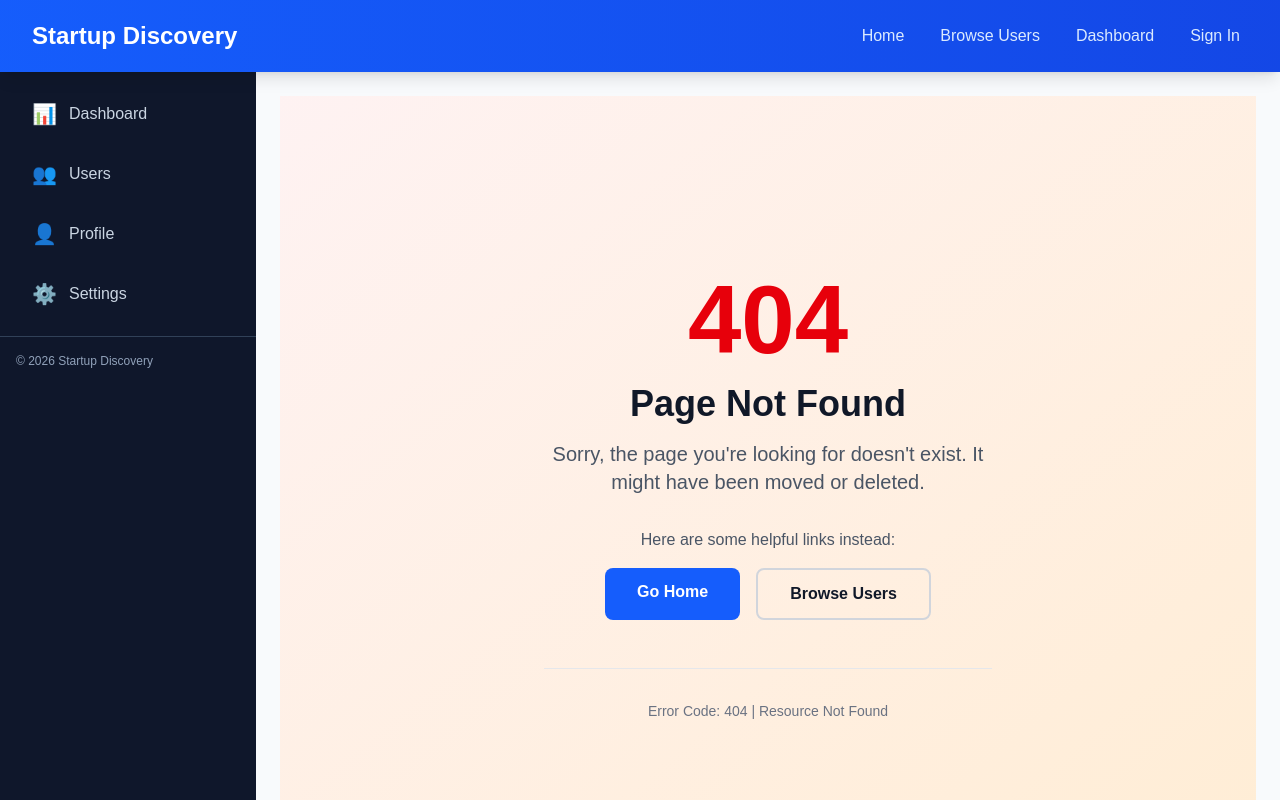
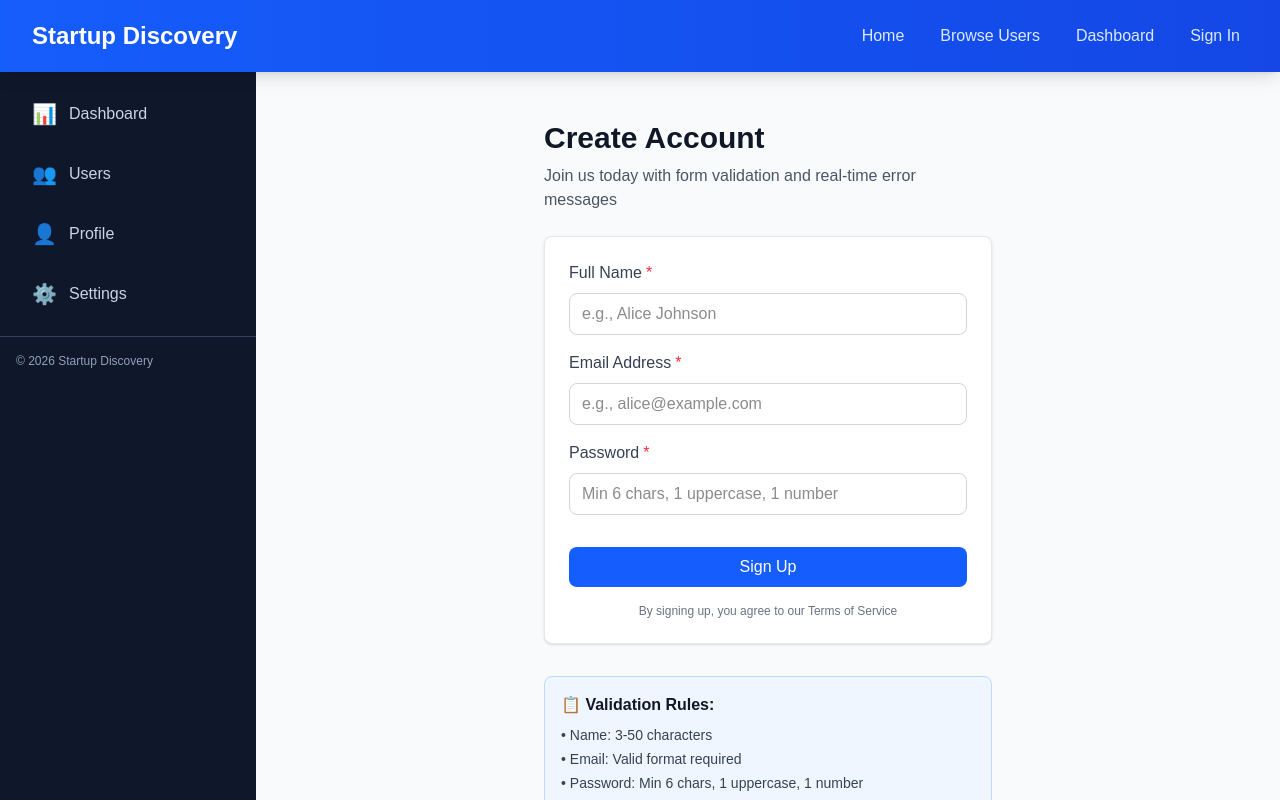
Before and after one commit to kalviumcommunity/S81-1225-revolution-withNext.jsAndAWS-StartupDiscovery, a Next.js app in the folder startupdiscovery/: page /signup in a window 1280 px wide. Before the commit this address had no page. Shown: the top 802 px of the page. Built offline with nearby package versions, Linux system fonts and the light colour scheme.

Commit message:
feat: Implement form handling and validation with React Hook Form and Zod

```diff
--- /dev/null
+++ b/startupdiscovery/app/signup/page.tsx
@@ -0,0 +1,134 @@
+"use client";
+
+import { useForm } from "react-hook-form";
+import { zodResolver } from "@hookform/resolvers/zod";
+import { useState } from "react";
+import { signupSchema, SignupFormData } from "@/schemas/signupSchema";
+import FormInput from "@/components/FormInput";
+
+export default function SignupPage() {
+  const [successMessage, setSuccessMessage] = useState("");
+  const [submitError, setSubmitError] = useState("");
+
+  const {
+    register,
+    handleSubmit,
+    reset,
+    formState: { errors, isSubmitting },
+  } = useForm<SignupFormData>({
+    resolver: zodResolver(signupSchema),
+    mode: "onBlur",
+  });
+
+  const onSubmit = async (data: SignupFormData) => {
+    try {
+      setSubmitError("");
+      setSuccessMessage("");
+
+      // Simulate API call
+      await new Promise((resolve) => setTimeout(resolve, 1000));
+
+      console.log("Form Submitted:", data);
+
+      setSuccessMessage(
+        `Welcome, ${data.name}! Your account has been created.`
+      );
+      reset();
+    } catch (error) {
+      setSubmitError("Failed to create account. Please try again.");
+      console.error("Submission error:", error);
+    }
+  };
+
+  return (
+    <main className="p-6 flex flex-col items-center min-h-screen bg-gray-50">
+      <div className="w-full max-w-md">
+        <h1 className="text-3xl font-bold mb-2 text-gray-900">
+          Create Account
+        </h1>
+        <p className="text-gray-600 mb-6">
+          Join us today with form validation and real-time error messages
+        </p>
+
+        {successMessage && (
+          <div className="mb-6 p-4 bg-green-50 border border-green-200 rounded-lg">
+            <p className="text-green-700 font-medium">✅ {successMessage}</p>
+          </div>
+        )}
+
+        {submitError && (
+          <div className="mb-6 p-4 bg-red-50 border border-red-200 rounded-lg">
+            <p className="text-red-700 font-medium">❌ {submitError}</p>
+          </div>
+        )}
+
+        <form
+          onSubmit={handleSubmit(onSubmit)}
+          className="bg-white p-6 border border-gray-200 rounded-lg shadow-sm"
+          noValidate
+        >
+          <FormInput
+            label="Full Name"
+            name="name"
+            type="text"
+            register={register("name")}
+            error={errors.name}
+            placeholder="e.g., Alice Johnson"
+          />
+
+          <FormInput
+            label="Email Address"
+            name="email"
+            type="email"
+            register={register("email")}
+            error={errors.email}
+            placeholder="e.g., alice@example.com"
+          />
+
+          <FormInput
+            label="Password"
+            name="password"
+            type="password"
+            register={register("password")}
+            error={errors.password}
+            placeholder="Min 6 chars, 1 uppercase, 1 number"
+          />
+
+          <div className="mt-8 mb-4">
+            <button
+              type="submit"
+              disabled={isSubmitting}
+              className="w-full py-2 px-4 bg-blue-600 text-white font-medium rounded-lg hover:bg-blue-700 disabled:bg-gray-400 disabled:cursor-not-allowed transition-colors"
+            >
+              {isSubmitting ? "Creating Account..." : "Sign Up"}
+            </button>
+          </div>
+
+          <p className="text-xs text-gray-500 text-center">
+            By signing up, you agree to our Terms of Service
+          </p>
+        </form>
+
+        <div className="mt-8 p-4 bg-blue-50 border border-blue-200 rounded-lg">
+          <h2 className="font-bold text-gray-900 mb-2">📋 Validation Rules:</h2>
+          <ul className="text-sm text-gray-700 space-y-1">
+            <li>• Name: 3-50 characters</li>
+            <li>• Email: Valid format required</li>
+            <li>• Password: Min 6 chars, 1 uppercase, 1 number</li>
+          </ul>
+        </div>
+
+        <div className="mt-6 p-4 bg-gray-100 rounded-lg">
+          <h3 className="font-bold text-gray-900 mb-2">💡 Try These:</h3>
+          <ol className="text-sm text-gray-700 space-y-1 list-decimal list-inside">
+            <li>Leave fields empty → see required errors</li>
+            <li>Enter &quot;ab&quot; name → too short error</li>
+            <li>Enter &quot;invalid&quot; email → email error</li>
+            <li>Enter &quot;password123&quot; → missing uppercase error</li>
+            <li>Fill all correctly → successful submission</li>
+          </ol>
+        </div>
+      </div>
+    </main>
+  );
+}
--- /dev/null
+++ b/startupdiscovery/components/FormInput.tsx
@@ -0,0 +1,54 @@
+import { UseFormRegisterReturn, FieldError } from "react-hook-form";
+
+interface FormInputProps {
+  label: string;
+  name: string;
+  type?: string;
+  register: UseFormRegisterReturn;
+  error?: FieldError;
+  placeholder?: string;
+  disabled?: boolean;
+  required?: boolean;
+}
+
+export default function FormInput({
+  label,
+  name,
+  type = "text",
+  register,
+  error,
+  placeholder,
+  disabled = false,
+  required = true,
+}: FormInputProps) {
+  return (
+    <div className="mb-4">
+      <label htmlFor={name} className="block mb-2 font-medium text-gray-700">
+        {label}
+        {required && <span className="text-red-500 ml-1">*</span>}
+      </label>
+      <input
+        id={name}
+        type={type}
+        {...register}
+        placeholder={placeholder}
+        disabled={disabled}
+        aria-invalid={!!error}
+        aria-describedby={error ? `${name}-error` : undefined}
+        className={`w-full px-3 py-2 border rounded-lg transition-colors focus:outline-none focus:ring-2 ${
+          error
+            ? "border-red-500 bg-red-50 focus:ring-red-300"
+            : "border-gray-300 bg-white focus:ring-blue-300 focus:border-blue-500"
+        } ${disabled ? "bg-gray-100 cursor-not-allowed text-gray-500" : ""}`}
+      />
+      {error && (
+        <p
+          id={`${name}-error`}
+          className="text-red-500 text-sm mt-1 font-medium"
+        >
+          {error.message}
+        </p>
+      )}
+    </div>
+  );
+}
--- /dev/null
+++ b/startupdiscovery/schemas/signupSchema.ts
@@ -0,0 +1,20 @@
+import { z } from "zod";
+
+export const signupSchema = z.object({
+  name: z
+    .string()
+    .min(3, "Name must be at least 3 characters long")
+    .max(50, "Name must not exceed 50 characters"),
+  email: z
+    .string()
+    .email("Please enter a valid email address")
+    .min(5, "Email must be at least 5 characters long"),
+  password: z
+    .string()
+    .min(6, "Password must be at least 6 characters long")
+    .max(100, "Password must not exceed 100 characters")
+    .regex(/[A-Z]/, "Password must contain at least one uppercase letter")
+    .regex(/[0-9]/, "Password must contain at least one number"),
+});
+
+export type SignupFormData = z.infer<typeof signupSchema>;
```
Also changed, not shown: 1 other file (tests, documents, lock files or other folders).
